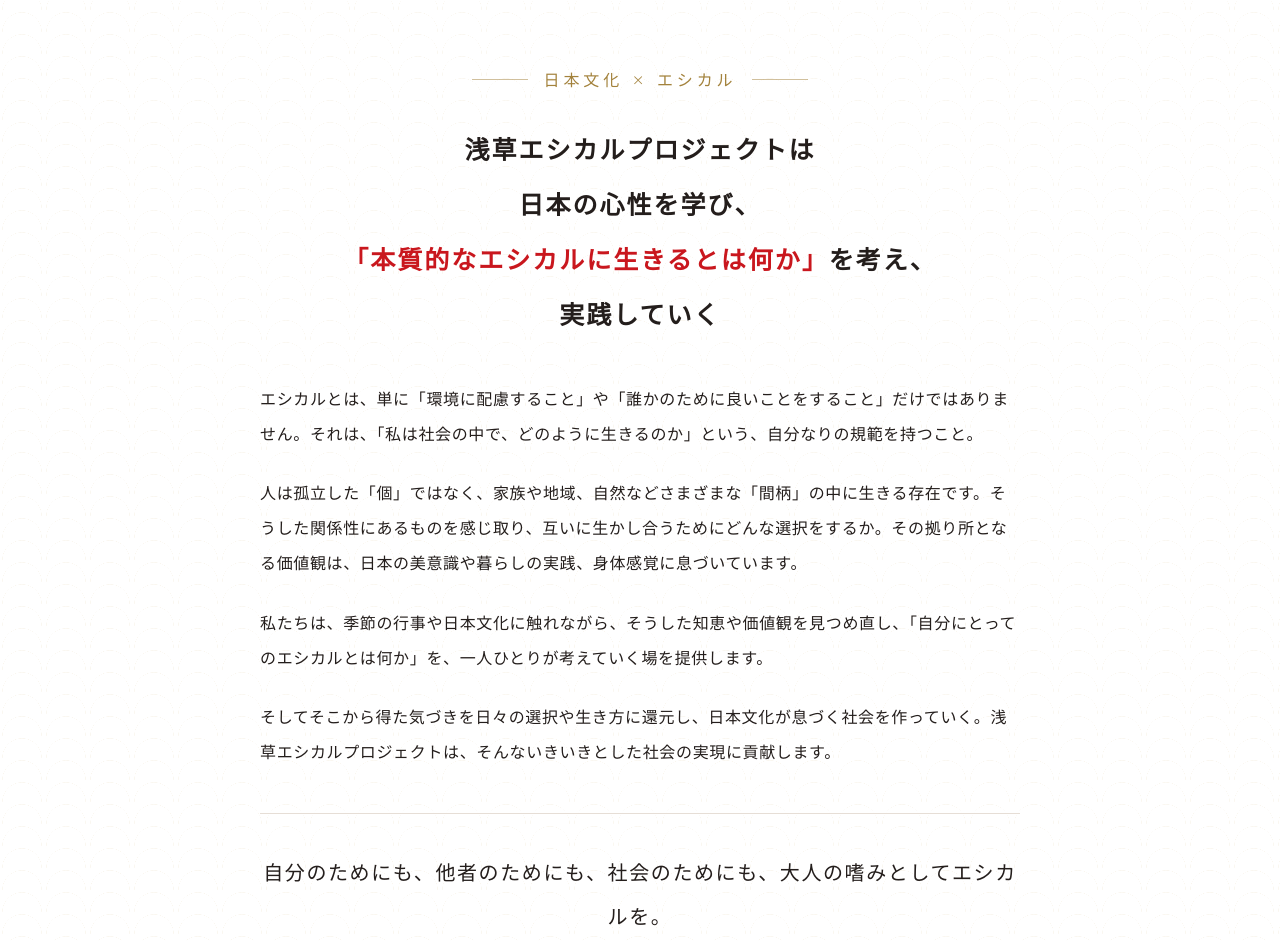
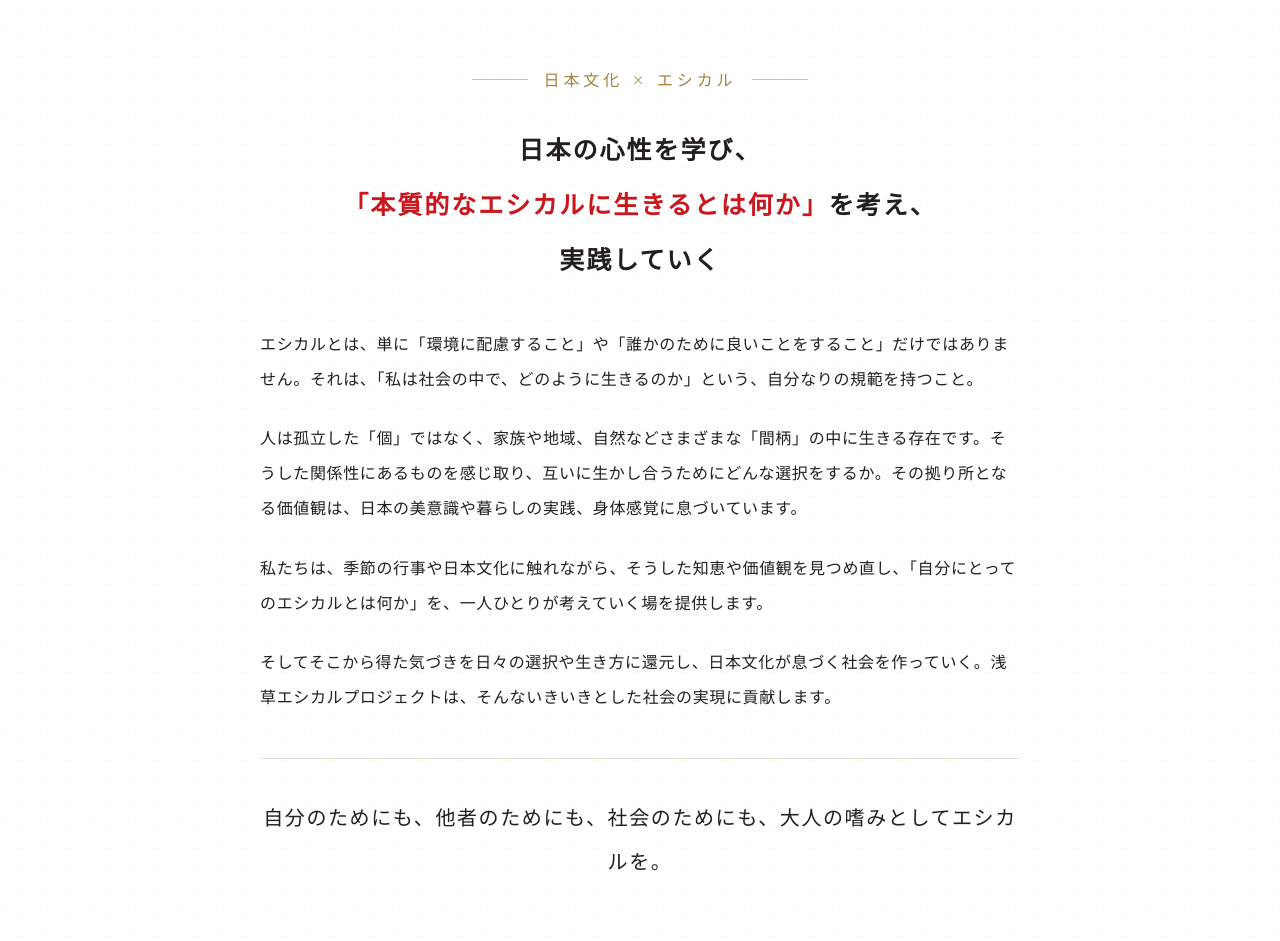
Before and after one commit to asakusaethical/website, a plain HTML site: page index.html in a window 1280 px wide. Shown: the part 1179-2120 px from the top of the page. Drawn offline with Linux system fonts and the light colour scheme; a script that the page names is missing.

Commit message:
ABOUTセクションのキャッチコピーから冒頭の団体名を削除
Co-Authored-By: Claude Sonnet 5 <noreply@anthropic.com>
Claude-Session: https://claude.ai/code/session_01QLzjbYDkrJmAov8VBYc8Gi

```diff
--- a/index.html
+++ b/index.html
@@ -162,7 +162,7 @@
         <div class="about__text reveal">
           <!-- 資料「活動ビジョン」より -->
           <p class="about__tag about__tag--top"><span>日本文化 × エシカル</span></p>
-          <p class="about__catch">浅草エシカルプロジェクトは<br>日本の心性を学び、<br><span class="accent">「本質的なエシカルに生きるとは何か」</span>を考え、<br>実践していく</p>
+          <p class="about__catch">日本の心性を学び、<br><span class="accent">「本質的なエシカルに生きるとは何か」</span>を考え、<br>実践していく</p>
           <p>エシカルとは、単に「環境に配慮すること」や「誰かのために良いことをすること」だけではありません。それは、「私は社会の中で、どのように生きるのか」という、自分なりの規範を持つこと。</p>
           <p>人は孤立した「個」ではなく、家族や地域、自然などさまざまな「間柄」の中に生きる存在です。そうした関係性にあるものを感じ取り、互いに生かし合うためにどんな選択をするか。その拠り所となる価値観は、日本の美意識や暮らしの実践、身体感覚に息づいています。</p>
           <p>私たちは、季節の行事や日本文化に触れながら、そうした知恵や価値観を見つめ直し、「自分にとってのエシカルとは何か」を、一人ひとりが考えていく場を提供します。</p>
```
